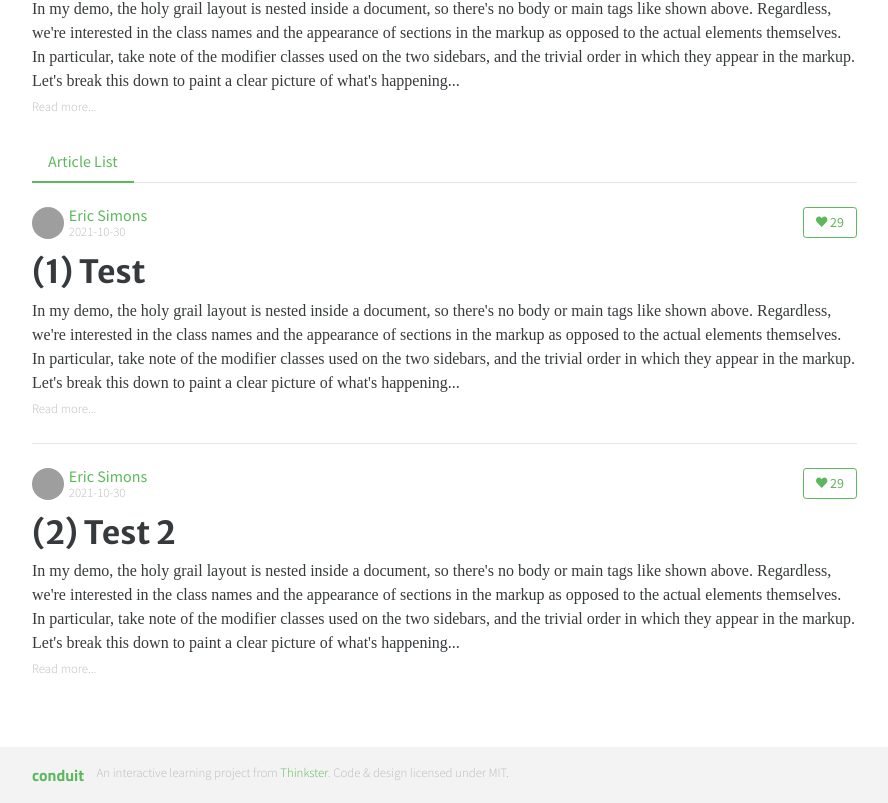
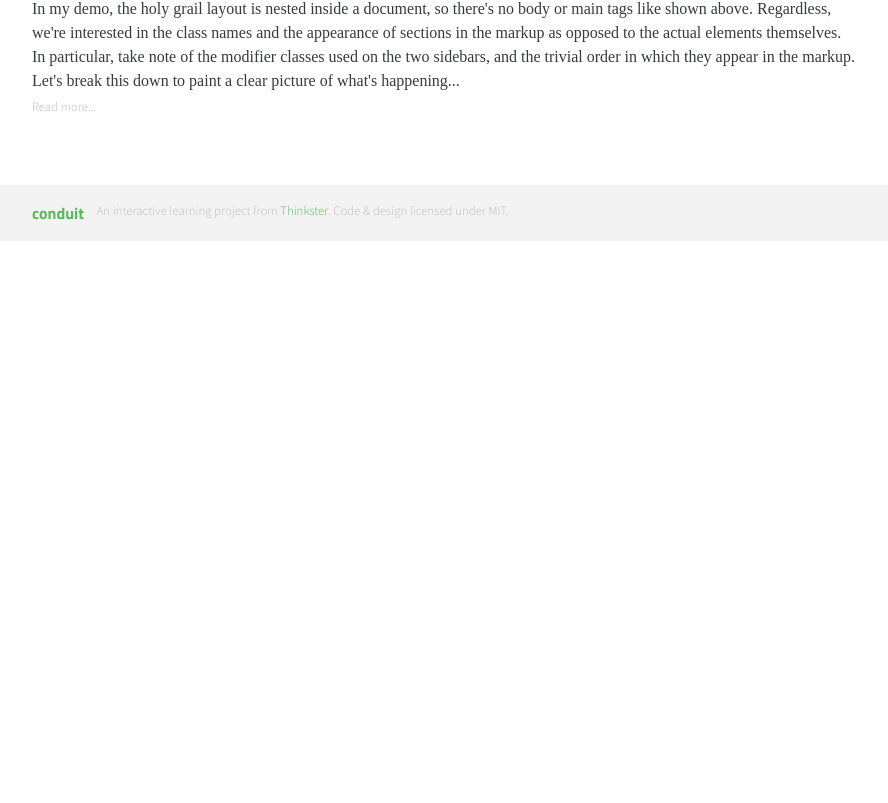
Before and after one commit to coolrare/DCT110018-practice, an Angular app: page / in a window 1280 px wide. Shown: the part 965-1768 px from the top of the page, without its empty margins (53-941 px from the left). After the commit the page ends 1206 px from the top, so only its background shows below. Built offline with nearby package versions, Linux system fonts and the light colour scheme; grey boxes are pictures that could not be loaded; a web font is replaced by a local one.

Commit message:
任務10：使用@Output()接受元件輸出的資料

```diff
--- a/src/app/app.component.html
+++ b/src/app/app.component.html
@@ -1,4 +1,4 @@
-<app-header></app-header>
+<app-header (searchByKeyword)="filterArticles($event)"></app-header>
 
 <div class="home-page">
 
@@ -14,7 +14,7 @@
       <div class="col-md-9">
         <app-articles [list]="list"></app-articles>
 
-        <app-articles [list]="list2"></app-articles>
+        <!-- <app-articles [list]="list2"></app-articles> -->
       </div>
       <div class="col-md-3">
         <app-tags></app-tags>
--- a/src/app/app.component.ts
+++ b/src/app/app.component.ts
@@ -3,74 +3,86 @@ import { Component } from '@angular/core';
 @Component({
   selector: 'app-root',
   templateUrl: './app.component.html',
-  styleUrls: ['./app.component.css']
+  styleUrls: ['./app.component.css'],
 })
 export class AppComponent {
   title = 'conduitxxxx';
   sbutitle = 'A place to share your <u>knowledge</u>.';
 
-  list = [
+  originalList = [
     {
-      "title": "sunt aut facere repellat provident occaecati excepturi optio reprehenderit",
-      "slug": "zp7yqc",
-      "body": "laudantium enim quasi est quidem magnam voluptate ipsam eos\ntempora quo necessitatibus\ndolor quam autem quasi\nreiciendis et nam sapiente accusantium",
-      "createdAt": "2018-05-11T21:58:27.358Z",
-      "updatedAt": "2018-05-11T21:58:27.358Z",
-      "tagList": [],
-      "description": "laudantium enim quasi est quidem magnam voluptate ipsam eos\ntempora quo necessitatibus\ndolor quam autem quasi\nreiciendis et nam sapiente accusantium",
-      "author": {
-        "username": "Eliseo@gardner.biz",
-        "bio": "Eliseo",
-        "image": "http://placekitten.com/200/300",
-        "following": false
+      title:
+        'sunt aut facere repellat provident occaecati excepturi optio reprehenderit',
+      slug: 'zp7yqc',
+      body: 'laudantium enim quasi est quidem magnam voluptate ipsam eos\ntempora quo necessitatibus\ndolor quam autem quasi\nreiciendis et nam sapiente accusantium',
+      createdAt: '2018-05-11T21:58:27.358Z',
+      updatedAt: '2018-05-11T21:58:27.358Z',
+      tagList: [],
+      description:
+        'laudantium enim quasi est quidem magnam voluptate ipsam eos\ntempora quo necessitatibus\ndolor quam autem quasi\nreiciendis et nam sapiente accusantium',
+      author: {
+        username: 'Eliseo@gardner.biz',
+        bio: 'Eliseo',
+        image: 'http://placekitten.com/200/300',
+        following: false,
       },
-      "favorited": false,
-      "favoritesCount": 1
+      favorited: false,
+      favoritesCount: 1,
     },
     {
-      "title": "quo vero reiciendis velit similique earum",
-      "slug": "p3vcsw",
-      "body": "est natus enim nihil est dolore omnis voluptatem numquam\net omnis occaecati quod ullam at\nvoluptatem error expedita pariatur\nnihil sint nostrum voluptatem reiciendis et",
-      "createdAt": "2018-05-11T21:55:00.722Z",
-      "updatedAt": "2018-05-11T21:55:00.722Z",
-      "tagList": [],
-      "description": "est natus enim nihil est dolore omnis voluptatem numquam\net omnis occaecati quod ullam at\nvoluptatem error expedita pariatur\nnihil sint nostrum voluptatem reiciendis et",
-      "author": {
-        "username": "Jayne_Kuhic@sydney.com",
-        "bio": "Jayne_Kuhic",
-        "image": "http://placekitten.com/200/300",
-        "following": false
+      title: 'quo vero reiciendis velit similique earum',
+      slug: 'p3vcsw',
+      body: 'est natus enim nihil est dolore omnis voluptatem numquam\net omnis occaecati quod ullam at\nvoluptatem error expedita pariatur\nnihil sint nostrum voluptatem reiciendis et',
+      createdAt: '2018-05-11T21:55:00.722Z',
+      updatedAt: '2018-05-11T21:55:00.722Z',
+      tagList: [],
+      description:
+        'est natus enim nihil est dolore omnis voluptatem numquam\net omnis occaecati quod ullam at\nvoluptatem error expedita pariatur\nnihil sint nostrum voluptatem reiciendis et',
+      author: {
+        username: 'Jayne_Kuhic@sydney.com',
+        bio: 'Jayne_Kuhic',
+        image: 'http://placekitten.com/200/300',
+        following: false,
       },
-      "favorited": false,
-      "favoritesCount": 3
+      favorited: false,
+      favoritesCount: 3,
     },
     {
-      "title": "odio adipisci rerum aut animi",
-      "slug": "3c69lg",
-      "body": "quia molestiae reprehenderit quasi aspernatur\naut expedita occaecati aliquam eveniet laudantium\nomnis quibusdam delectus saepe quia accusamus maiores nam est\ncum et ducimus et vero voluptates excepturi deleniti ratione",
-      "createdAt": "2018-05-11T19:49:35.917Z",
-      "updatedAt": "2018-05-11T19:49:35.917Z",
-      "tagList": [],
-      "description": "quia molestiae reprehenderit quasi aspernatur\naut expedita occaecati aliquam eveniet laudantium\nomnis quibusdam delectus saepe quia accusamus maiores nam est\ncum et ducimus et vero voluptates excepturi deleniti ratione",
-      "author": {
-        "username": "Lew@alysha.tv",
-        "bio": "Lew",
-        "image": "http://placekitten.com/200/300",
-        "following": false
+      title: 'odio adipisci rerum aut animi',
+      slug: '3c69lg',
+      body: 'quia molestiae reprehenderit quasi aspernatur\naut expedita occaecati aliquam eveniet laudantium\nomnis quibusdam delectus saepe quia accusamus maiores nam est\ncum et ducimus et vero voluptates excepturi deleniti ratione',
+      createdAt: '2018-05-11T19:49:35.917Z',
+      updatedAt: '2018-05-11T19:49:35.917Z',
+      tagList: [],
+      description:
+        'quia molestiae reprehenderit quasi aspernatur\naut expedita occaecati aliquam eveniet laudantium\nomnis quibusdam delectus saepe quia accusamus maiores nam est\ncum et ducimus et vero voluptates excepturi deleniti ratione',
+      author: {
+        username: 'Lew@alysha.tv',
+        bio: 'Lew',
+        image: 'http://placekitten.com/200/300',
+        following: false,
       },
-      "favorited": false,
-      "favoritesCount": 5
-    }
-  ]
+      favorited: false,
+      favoritesCount: 5,
+    },
+  ];
+
+  list = this.originalList;
 
   list2 = [
     {
       title: 'Test',
-      createdAt: '2021-10-30'
+      createdAt: '2021-10-30',
     },
     {
       title: 'Test 2',
-      createdAt: '2021-10-30'
-    }
-  ]
+      createdAt: '2021-10-30',
+    },
+  ];
+
+  filterArticles(keyword: string) {
+    this.list = this.originalList.filter(
+      (article) => article.title.indexOf(keyword) !== -1
+    );
+  }
 }
--- a/src/app/header/header.component.ts
+++ b/src/app/header/header.component.ts
@@ -1,4 +1,4 @@
-import { Component, OnInit } from '@angular/core';
+import { Component, EventEmitter, OnInit, Output } from '@angular/core';
 
 @Component({
   selector: 'app-header',
@@ -6,6 +6,8 @@ import { Component, OnInit } from '@angular/core';
   styleUrls: ['./header.component.css'],
 })
 export class HeaderComponent implements OnInit {
+  @Output() searchByKeyword = new EventEmitter<string>();
+
   keyword = 'test';
   isHighlight = false;
   fontSize = 12;
@@ -27,7 +29,8 @@ export class HeaderComponent implements OnInit {
   }
 
   doSearch() {
-    this.keyword += '!';
+    // this.keyword += '!';
+    this.searchByKeyword.emit(this.keyword);
     console.log('search');
   }
 
```
